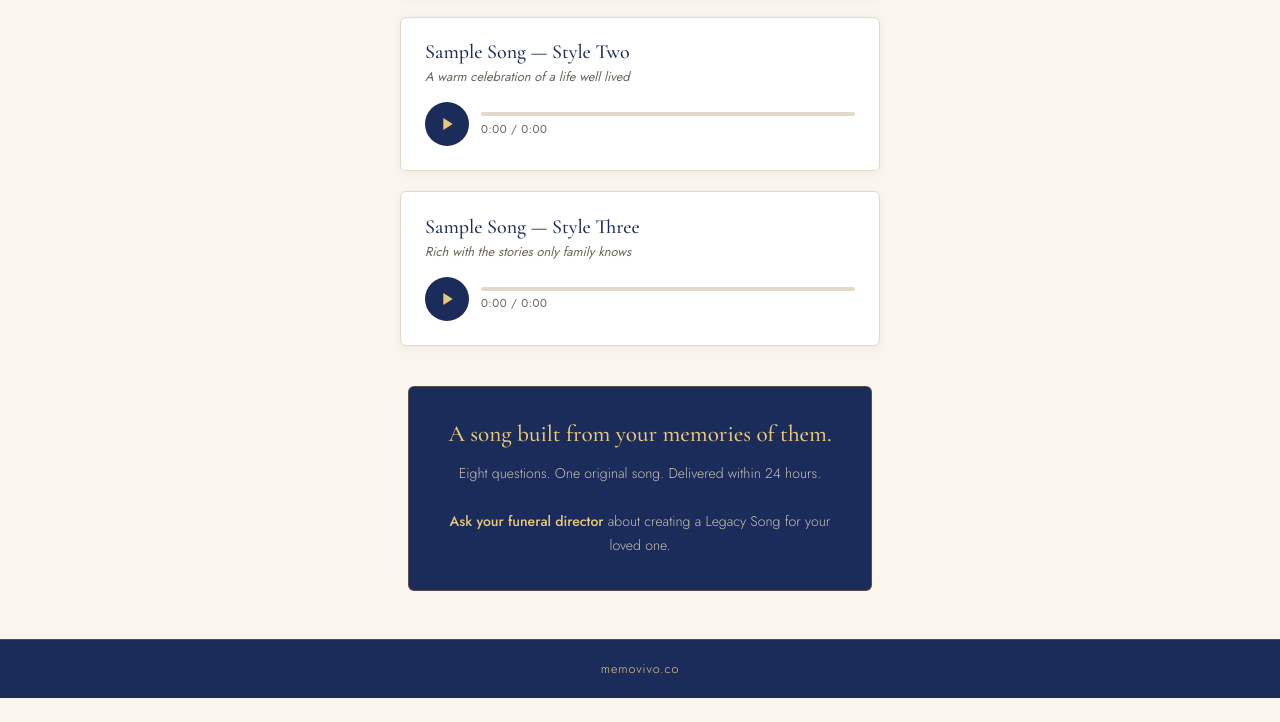
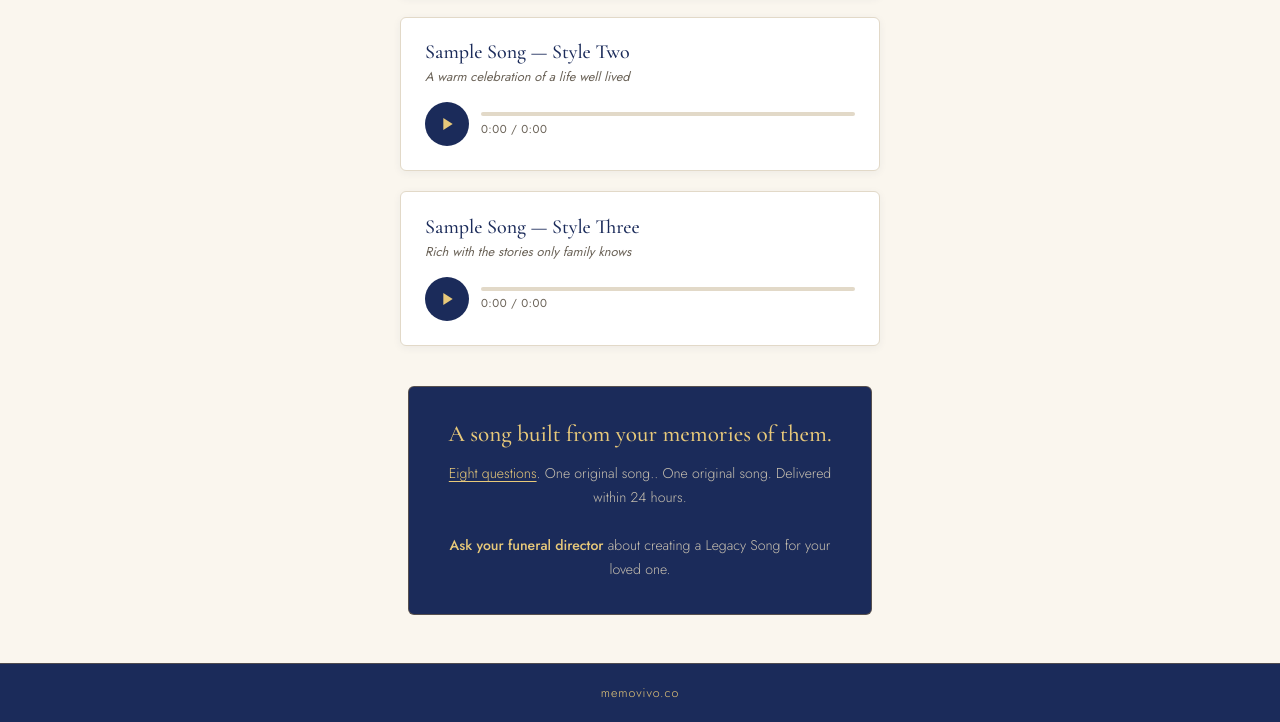
Before and after one commit to duanefern-sys/memovivo, a plain HTML site: page samples/index.html in a window 1280 px wide. Shown: the part 540-1262 px from the top of the page. Before the commit the page ends 1238 px from the top, so only its background shows below. Drawn offline with nearby package versions, Linux system fonts and the light colour scheme.

Commit message:
Add hot link to 'Eight questions' in samples CTA

```diff
--- a/samples/index.html
+++ b/samples/index.html
@@ -386,7 +386,7 @@
     <div class="cta-box">
       <div class="cta-heading">A song built from your memories of them.</div>
       <p class="cta-body">
-        Eight questions. One original song.
+        <a href="https://memovivo.co/legacy-intake" style="color:var(--gold-light);text-decoration:underline;text-underline-offset:3px;">Eight questions</a>. One original song.. One original song.
         Delivered within 24 hours.<br><br>
         <strong>Ask your funeral director</strong> about creating
         a Legacy Song for your loved one.
```
